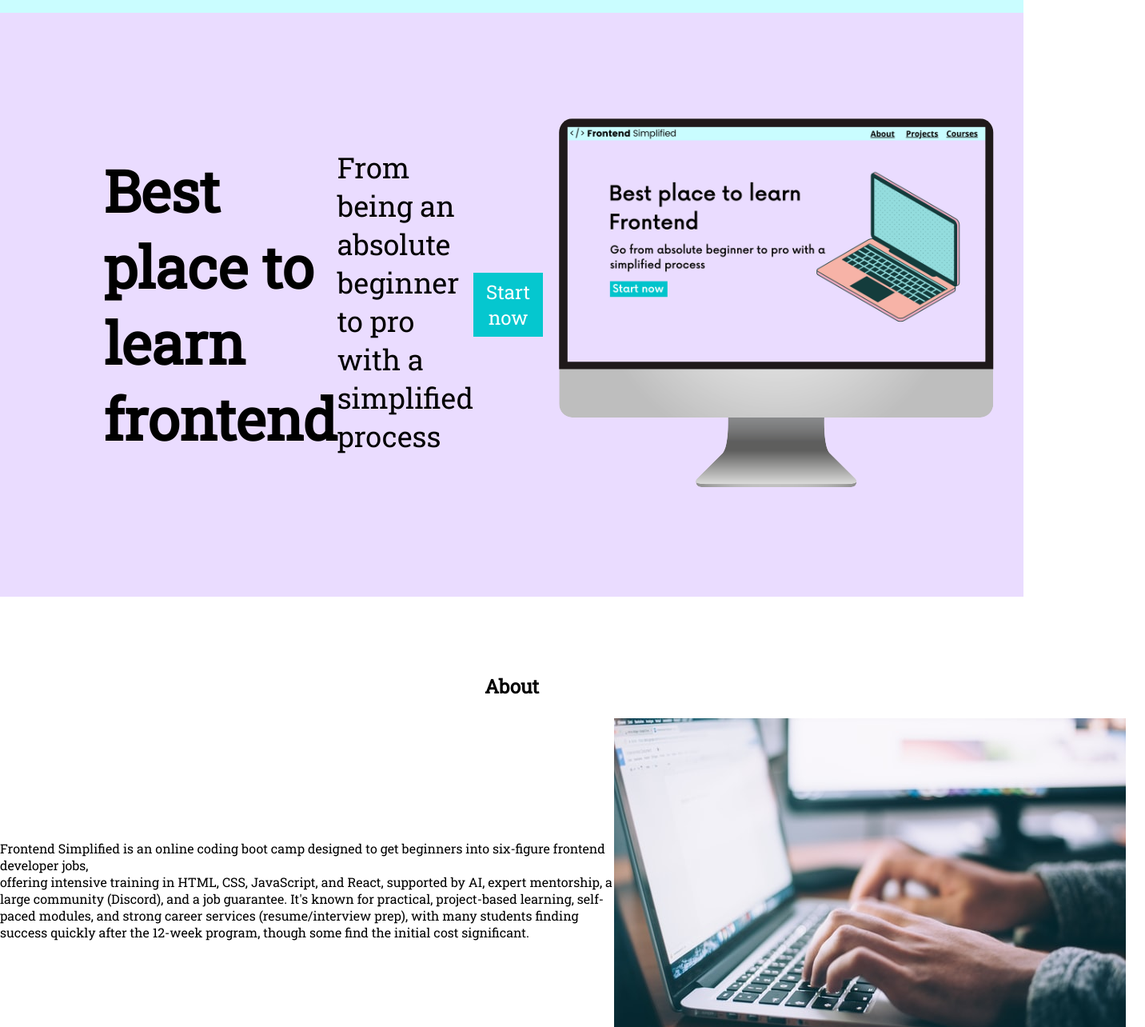
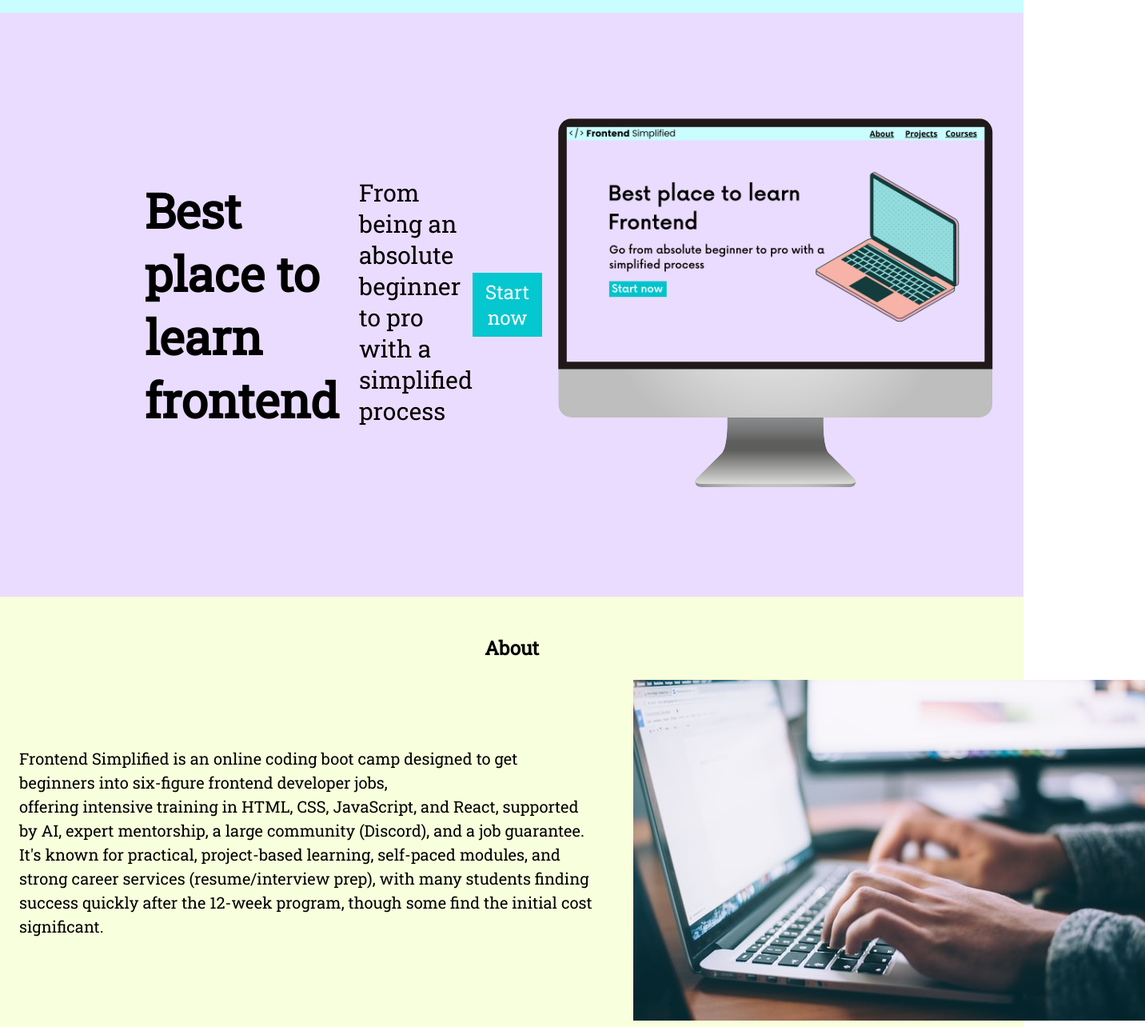
Before and after one commit to prod-slixk/jay, a plain HTML site: page index.html in a window 1280 px wide. Shown: the part 54-1338 px from the top of the page at 80% size, 1432 px wide, since content can reach past the window. Drawn offline with Linux system fonts and the light colour scheme; files whose address does not match are found by name.

Commit message:
new updates to code

```diff
--- a/index.html
+++ b/index.html
@@ -32,7 +32,7 @@
     </section>
 
     <main>
-        <section id="about"></section>
+        <section id="about">
 <h2>About</h2>
 <div class="section__description">
 <div class="section__description--wrapper">
@@ -50,6 +50,7 @@
 
         <section id="discord"></section>
 <h2>Discord</h2>
+<div class="section__description">
 <figure>
     <img src="./assets/discord.png" alt="discord image">
     <div>
--- a/style.css
+++ b/style.css
@@ -18,19 +18,21 @@ nav {
 header {
     background-color: #eadcff;
     height: calc(100vh - 70px);
-    padding: 24px;
+    padding: 25px;
     display: flex;
     align-items: center;
     justify-content: center;
 }
 
 h1{
-    font-size: 72px;
+    font-size: 60px;
+    padding-right: 25px;
 }
 
 .subheader {
-    font-size: 36px;
+    font-size: 30px;
     margin: 16px 0 24px 0;
+
 }
 
 button{
@@ -75,8 +77,11 @@ li {
 
 
 
+
+
 #about{
     padding: 48px 0;
+    background-color: #f8ffdc;
 
 }
 
@@ -107,4 +112,20 @@ h2{
 
 }
 
-.section__description--para {}
+.about__image--wrapper,
+.section__description--wrapper {
+    padding: 0 24px;
+}
+
+.section__description--para {
+    font-size: 20px;
+    line-height: 1.5;
+    margin-bottom: 24px;
+}
+
+
+
+
+#discord {
+    background-color: #cefeff;
+}
```
Also changed, not shown: assets/FES.svg (renamed from FES.svg), assets/about.jpg (renamed from about.jpg), assets/discord.png (renamed from discord.png), assets/laptop.png (renamed from laptop.png).
